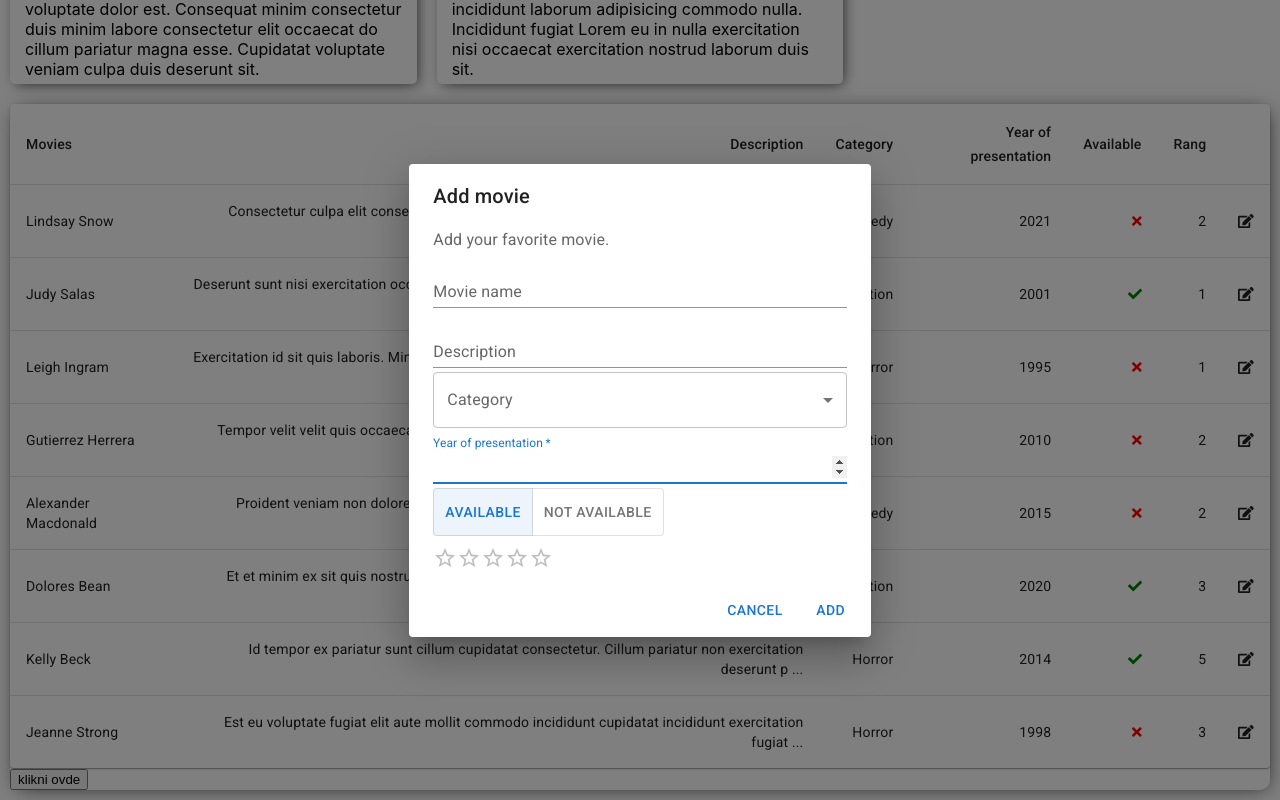
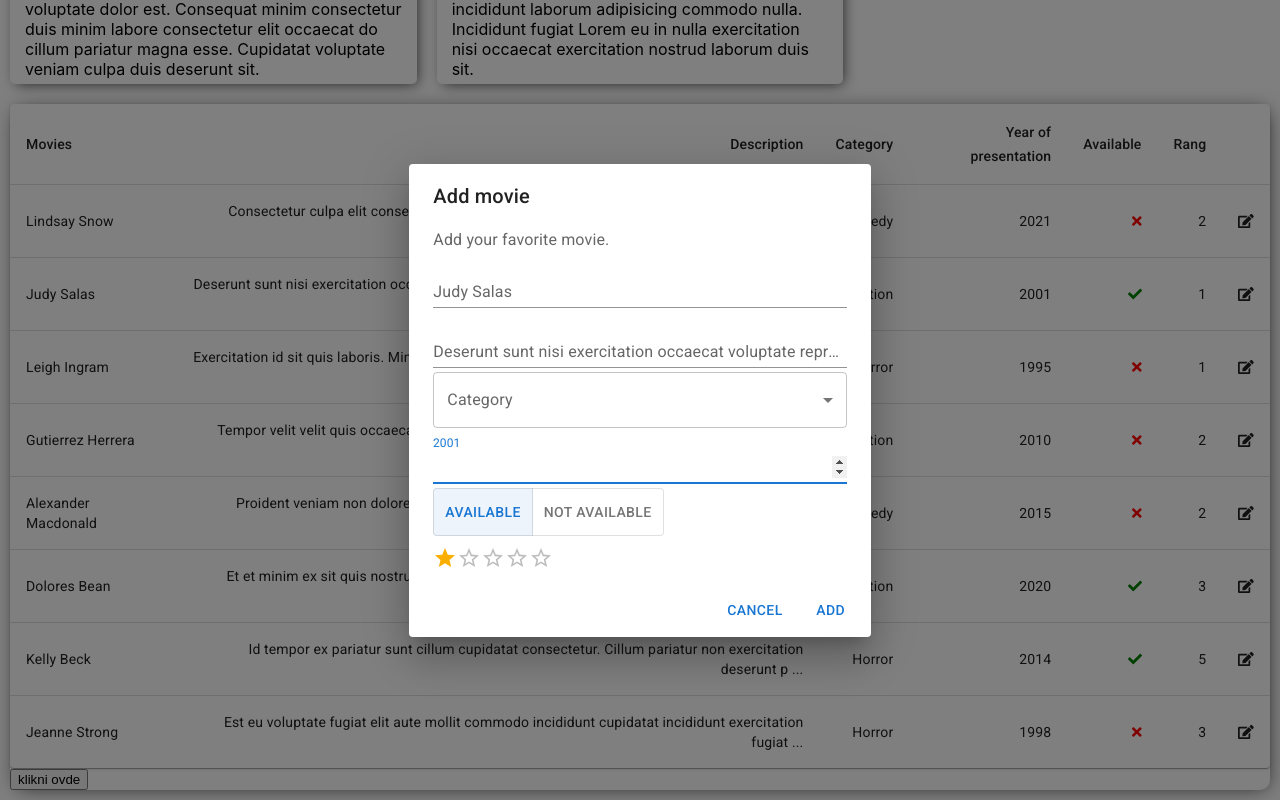
Before and after one commit to NemanjaSupljeglav/infoferc-redux-example, a React (Create React App) app: page / in a window 1280 px wide. Both pictures are taken after a click on the button "klikni ovde". Shown: the part 1762-2562 px from the top of the page. Built offline with nearby package versions, Linux system fonts and the light colour scheme.

Commit message:
add icons

```diff
--- a/src/components/addNewMovie/addNewMovie.css
+++ b/src/components/addNewMovie/addNewMovie.css
@@ -1,5 +1,4 @@
 .wrapper {
-  color: red;
   margin-top: 15px;
   margin-left: 10px;
   margin-bottom: -10px;
--- a/src/components/addNewMovie/addNewMovie.js
+++ b/src/components/addNewMovie/addNewMovie.js
@@ -53,14 +53,10 @@ function AddNewMovie() {
     setEnteredAvailable(event.target.value);
   };
   const rangHandler = (event) => {
-    console.log("event.target");
-    console.log(event.target);
-
     setEnteredRang(event.target.value);
   };
   const submitHandler = (event) => {
     event.preventDefault();
-    console.log("submit proso");
     const dataMovie = {
       title: enteredName,
       describe: enteredDescription,
@@ -85,7 +81,7 @@ function AddNewMovie() {
           Add new movie
         </Button>
         <Dialog open={open} onClose={handleClose}>
-          <DialogTitle>Add movieee</DialogTitle>
+          <DialogTitle>Add movie</DialogTitle>
           <DialogContent>
             <DialogContentText>Add your favorite movie.</DialogContentText>
 
--- a/src/components/dialogAddMovie/dialogAddMovie.js
+++ b/src/components/dialogAddMovie/dialogAddMovie.js
@@ -18,7 +18,7 @@ import ToggleButton from "@mui/material/ToggleButton";
 import ToggleButtonGroup from "@mui/material/ToggleButtonGroup";
 import ButonAddMove from "../buttonAddMovie/butonAddMove";
 import "./dialogAddMovie.css";
-
+import { useSelector } from "react-redux";
 function DialogAddMovie(props) {
   const [enteredName, setEnteredlName] = React.useState("");
   const [enteredDescription, setEnteredDescription] = React.useState("");
@@ -27,9 +27,10 @@ function DialogAddMovie(props) {
     React.useState("");
   const [enteredAvailable, setEnteredAvailable] = React.useState("true");
   const [enteredRang, setEnteredRang] = React.useState(0);
-
+  const eidtMovie = useSelector((state) => state.movies.movieForEdit);
   const dispatch = useDispatch();
-
+  console.log("eidtMovieeeeee");
+  console.log("eidtMovieeeeeeee");
   const handleClickOpen = () => {
     props.setOpen(true);
   };
@@ -76,9 +77,7 @@ function DialogAddMovie(props) {
     };
     console.log("submit proso", dataMovie);
 
-    {
-      props.addNewOrEdit && dispatch(addNewMovie(dataMovie));
-    }
+    dispatch(addNewMovie(dataMovie));
 
     handleClose();
   };
@@ -95,7 +94,7 @@ function DialogAddMovie(props) {
               autoFocus
               margin="dense"
               id="name"
-              label="Movie name"
+              label={eidtMovie && eidtMovie[0]?.title}
               type="text"
               fullWidth
               variant="standard"
@@ -105,7 +104,7 @@ function DialogAddMovie(props) {
               autoFocus
               margin="dense"
               id="name"
-              label="Description"
+              label={eidtMovie && eidtMovie[0]?.describe}
               type="text"
               fullWidth
               variant="standard"
@@ -119,8 +118,9 @@ function DialogAddMovie(props) {
                   labelId="demo-simple-select-label"
                   id="demo-simple-select"
                   value={enteredCategory}
-                  label="Category"
+                  label={eidtMovie && eidtMovie[0]?.type}
                   onChange={categoryHandler}
+                  renderValue={eidtMovie && eidtMovie[0]?.type}
                 >
                   <MenuItem value={"Horror"}>Horror</MenuItem>
                   <MenuItem value={"Action"}>Action</MenuItem>
@@ -132,19 +132,17 @@ function DialogAddMovie(props) {
               autoFocus
               margin="dense"
               id="name"
-              label="Year of presentation"
+              label={eidtMovie && eidtMovie[0]?.date}
               type="number"
               fullWidth
               variant="standard"
               className="year-of-presentation"
               onChange={yearOfPresentationHandler}
-              required
             />
 
             <ToggleButtonGroup
               color="primary"
               value={enteredAvailable}
-              exclusive
               onChange={availableHandler}
             >
               <ToggleButton value="true">Available</ToggleButton>
@@ -153,7 +151,8 @@ function DialogAddMovie(props) {
             <div className="rating-add">
               <Rating
                 name="simple-controlled"
-                value={enteredRang}
+                value={eidtMovie && eidtMovie[0]?.rang}
+                label={eidtMovie && eidtMovie[0]?.rang}
                 onChange={rangHandler}
                 className="add-rang"
               />
--- a/src/pages/Dashboard.js
+++ b/src/pages/Dashboard.js
@@ -8,7 +8,7 @@ import MovieDataTable from "../components/movieDataTable/movieDataTable";
 function Dashboard() {
   const [open, setOpen] = useState(false);
   const [addNewOrEdit, setAddNewOrEdit] = useState(true);
-  const count = useSelector((state) => state.movies.value);
+
   const dispatch = useDispatch();
   const movies = useSelector((state) => state.movies.movies);
 
--- a/src/redux/moviesSlice.js
+++ b/src/redux/moviesSlice.js
@@ -16,8 +16,6 @@ export const moviesSlice = createSlice({
       console.log("proslo");
     },
     editMovie: (state, { payload }) => {
-      console.log("api");
-      console.log("api");
       let updateData = [payload].concat(api.slice(3));
 
       console.log(api.slice(0, 2));
```
